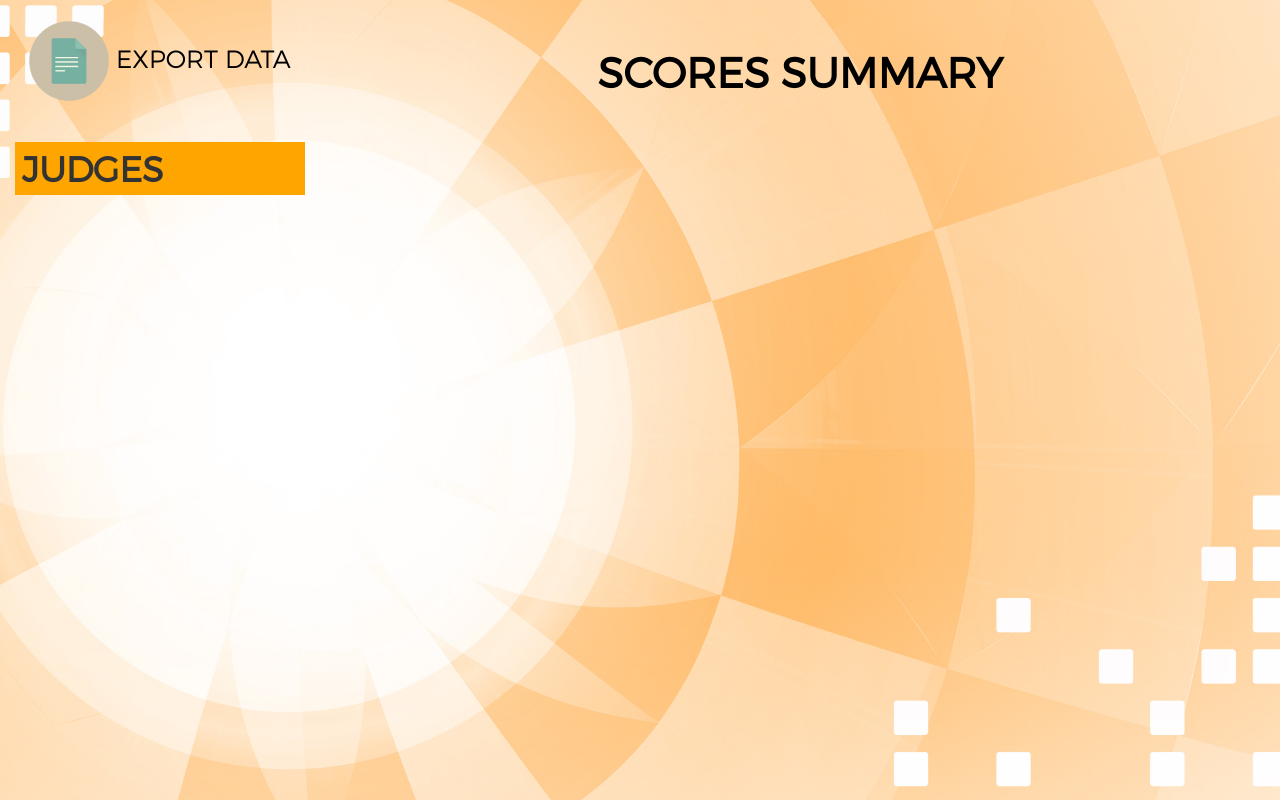
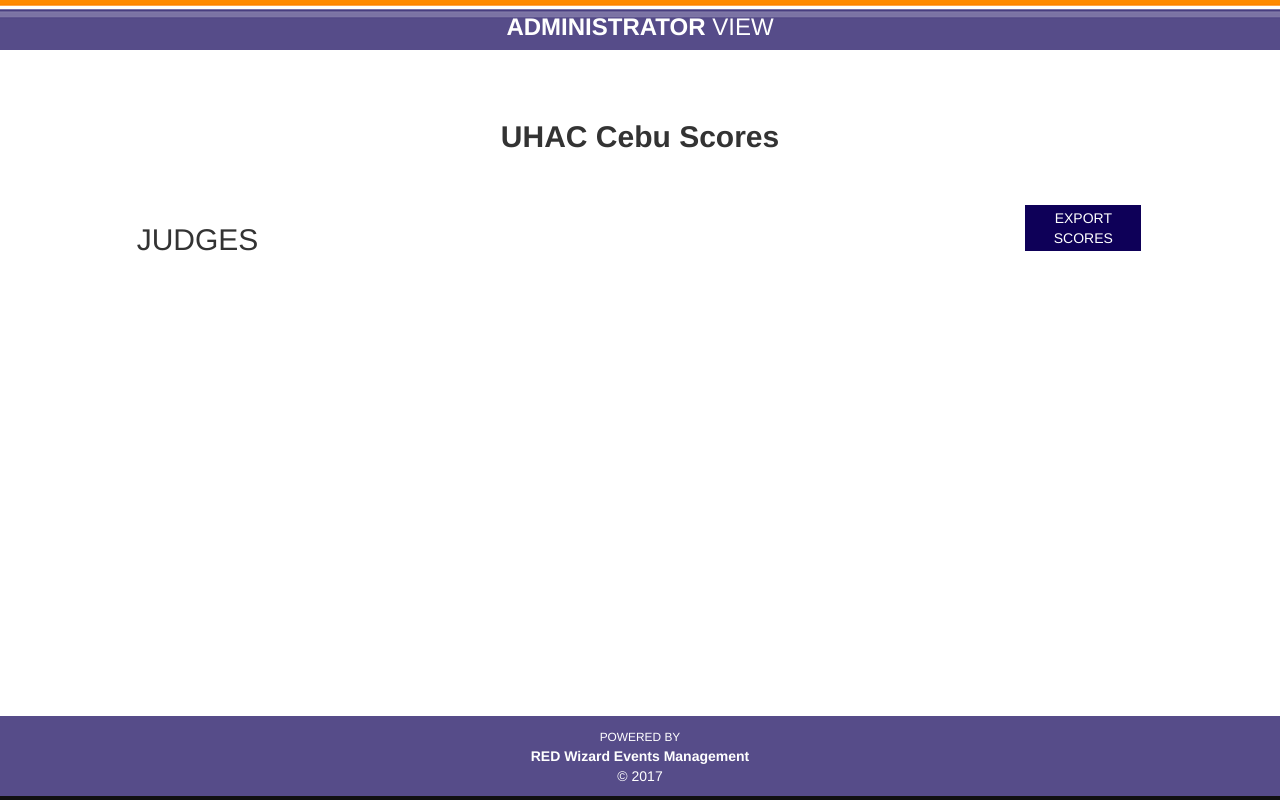
Before and after one commit to RedWizards/scoring-system-v3, a PHP site: page /server/dashboard.php in a window 1280 px wide. Run offline with PHP 8.4, Linux system fonts and the light colour scheme; data that the repository does not hold is empty.

Commit message:
Dashboard fix

```diff
--- a/assets/css/admin-view.css
+++ b/assets/css/admin-view.css
@@ -68,3 +68,25 @@ a:hover {
 span.option-title {
 	margin-top: 100px;
 }
+
+#judges-list {
+	height: 300px;
+	overflow: auto;
+}
+
+#export-btn {
+	height: 50px;
+	color: #fff;
+	background-color: #0e0058;
+	border:  solid 2px #fff;
+	width:  120px;
+	transition: background-color 0.5s ease;
+}
+
+#export-btn:hover {
+	background-color: #3923ab;
+}
+
+#export-btn:focus {
+	background-color: #1b0688;
+}
--- a/server/dashboard.php
+++ b/server/dashboard.php
@@ -1,82 +1,57 @@
 <!DOCTYPE html>
 <html>
+
 	<head>
-	<title>Judge Score Sheet</title>
-		<!--
-		<link rel="icon" href="images/icon.ico" type="image/png" sizes="32x32">
-		-->
+
+		<title>UHAC Cebu | ADMIN</title>
 		<meta name="viewport" content="width=device-width, initial-scale=1">
-
-		<!-- Jquery -->
-		<script src="../assets/js/jquery.js"></script>
-		<!-- <script src="https://code.jquery.com/jquery-3.1.1.slim.min.js" integrity="sha384-A7FZj7v+d/sdmMqp/nOQwliLvUsJfDHW+k9Omg/a/EheAdgtzNs3hpfag6Ed950n" crossorigin="anonymous"></script> -->
-
-		<!-- Bootstrap -->
+		<link rel="icon" href="../assets/images/uhac.ico" type="image/ico" sizes="32x32">
 		<link rel="stylesheet" href="../assets/css/bootstrap.min.css">
-		<!-- <link rel="stylesheet" href="https://maxcdn.bootstrapcdn.com/bootstrap/4.0.0-alpha.6/css/bootstrap.min.css" integrity="sha384-rwoIResjU2yc3z8GV/NPeZWAv56rSmLldC3R/AZzGRnGxQQKnKkoFVhFQhNUwEyJ" crossorigin="anonymous"> -->
-
-		<!-- Tether JS -->
-		<script src="../assets/js/tether.min.js"></script>
-		<!-- <script src="https://cdnjs.cloudflare.com/ajax/libs/tether/1.4.0/js/tether.min.js" integrity="sha384-DztdAPBWPRXSA/3eYEEUWrWCy7G5KFbe8fFjk5JAIxUYHKkDx6Qin1DkWx51bBrb" crossorigin="anonymous"></script> -->
-
-		<!-- Bootstrap JS -->
-		<script src="../assets/js/bootstrap.min.js"></script>
-		<!-- <script src="https://maxcdn.bootstrapcdn.com/bootstrap/4.0.0-alpha.6/js/bootstrap.min.js" integrity="sha384-vBWWzlZJ8ea9aCX4pEW3rVHjgjt7zpkNpZk+02D9phzyeVkE+jo0ieGizqPLForn" crossorigin="anonymous"></script> -->
-
-		<!-- Font Awesome -->
-		<link rel="stylesheet" href="../assets/css/font-awesome.min.css">
-		<!-- <link href="http://netdna.bootstrapcdn.com/font-awesome/4.1.0/css/font-awesome.min.css" rel="stylesheet"> -->
-
-		<link rel="stylesheet" href="../assets/css/judge.css">
+		<link rel="stylesheet" href="../assets/css/admin-view.css">
 		<script src="../assets/js/angular.min.js"></script>
-
+		<script src="../assets/js/angular-animate.js"></script>
+		<script src="../assets/js/angular-route.js"></script>
+		<!-- <link rel="stylesheet" href="../assets/css/judge.css"> -->
 		<script src="../assets/js/judge.js"></script>
 
 	</head>
 
 	<body ng-app="view" ng-controller="judges-score">
 
-	<header class="container-fluid">
+			<header>
+				<div class="text-center">
+					<h3 id="scoresheet-name"><b>ADMINISTRATOR</b> VIEW</h3>
+				</div>
+			</header>
 
-		<div class="row">
+			<div class="row outer-row">
 
-			<div class="col-md-3 text-center">
-				<a href="../database/export_score_breakdown.php" target="_top"><button><img id="image" src="../assets/images/export-icon.png"> EXPORT DATA</button></a>
+				<h2 class="text-center"><strong>UHAC Cebu Scores</strong></h2>
+
+				<br/><br/>
+
+				<div class="col-md-offset-1 col-md-10">
+
+					<div class="row" style="padding: 0;">
+
+						<div class="col-md-3 col-sm-3">
+							<h2>JUDGES</h2>
+							<div id="judges-list">
+								<ul class="nav nav-pills nav-stacked">
+									<li ng-repeat="judge in scores"><a class="judge-btn" data-toggle="pill" href="#table-{{judge.judge_id}}" ng-click="toggle_table(judge)">{{judge.judge_name}}</a></li>
+					 			</ul>
+				 			</div>
 						</div>
 
-			<div class="col-md-9 text-center" id="head-name">
-					SCORES SUMMARY
-			</div>
+						<div class="col-md-9 col-sm-9">
 
-		</div>
+							<a href="../database/export_score_breakdown.php" target="_top" class="pull-right"><button id="export-btn">EXPORT SCORES</button></a>
 
-	</header>
-
-	<div class="container-fluid" >
-
-		<div class="row" id="judge-panel">
-
-			<div class="col-md-3" class="judges-list">
-				<h2 id="choose-judge-text">JUDGES</h2>
-				<ul class="nav nav-pills nav-stacked">
-					<!-- on ng click->toggle just pass the whole "judge" and set the active property to true -->
-					<li ng-repeat="judge in scores"><a data-toggle="pill" href="#table-{{judge.judge_id}}" ng-click="toggle_table(judge)">{{judge.judge_name}}</a></li>
-	 			</ul>
-			</div>
-
-			<div class="col-md-9" id="col">
-				<!-- Initialize a new property active on "judge" set it initally to false, active will on be true if toggled" -->
-				<div class="tab-content row" ng-repeat="judge in scores" ng-show="judge.active">
+							<div class="tab-content row" ng-repeat="judge in scores" ng-show="judge.active" style="padding: 0;">
+								<br/><br/>
 								<div id="table-{{judge.judge_id}}" class="tab-pane fade in active judge-style" ng-init="judge.active = false" ng-show="judge.active">
-						<div class="content">
-
-				            <div class="container-fluid">
-
-				                <div class="row">
 
 							                    <div class="col-md-12">
-
-				                        <div class="card">
 
 							                            <div class="header">
 
@@ -114,13 +89,26 @@
 							                    </div>
 
 								</div>
+
 							</div>
+
 						</div>
+
 					</div>
+
 				</div>
+
 			</div>
+
+			<div id="footer" class="text-center">
+				<small class="sub">POWERED BY</small><br/><strong>RED Wizard Events Management</strong><br/>&copy; 2017
 			</div>
 
 	</body>
 
+	<script src="../assets/js/jquery.js"></script>
+	<script src="../assets/js/bootstrap.min.js"></script>
+	<script src="../assets/js/judge-view.js"></script>
+	<script src="../assets/js/judge-scoresheet.js"></script>
+
 </html>
```
Also changed, not shown: server/dashboard-old.php (added, +131 -0 lines). Lines whose indentation alone changed are shown as unchanged.
